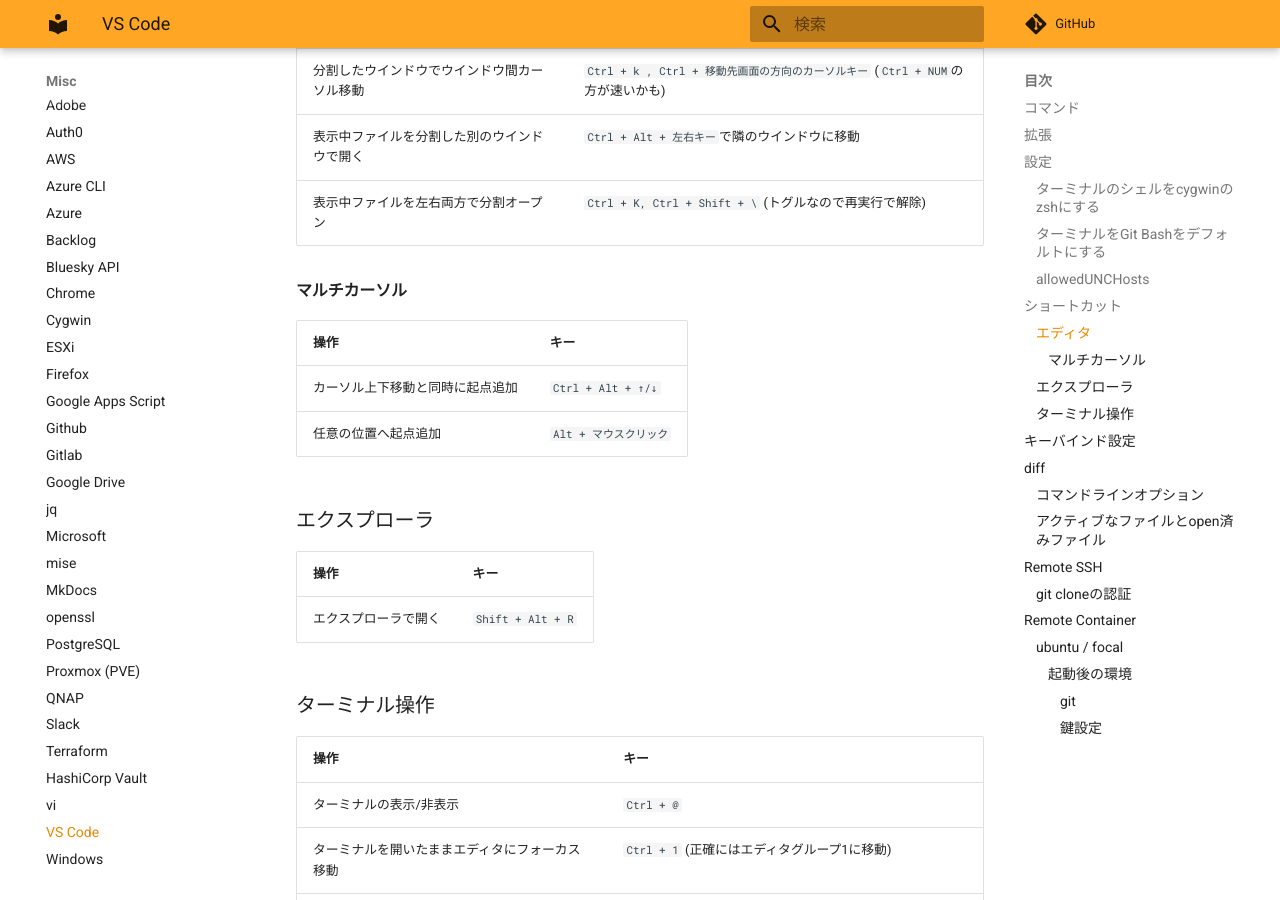
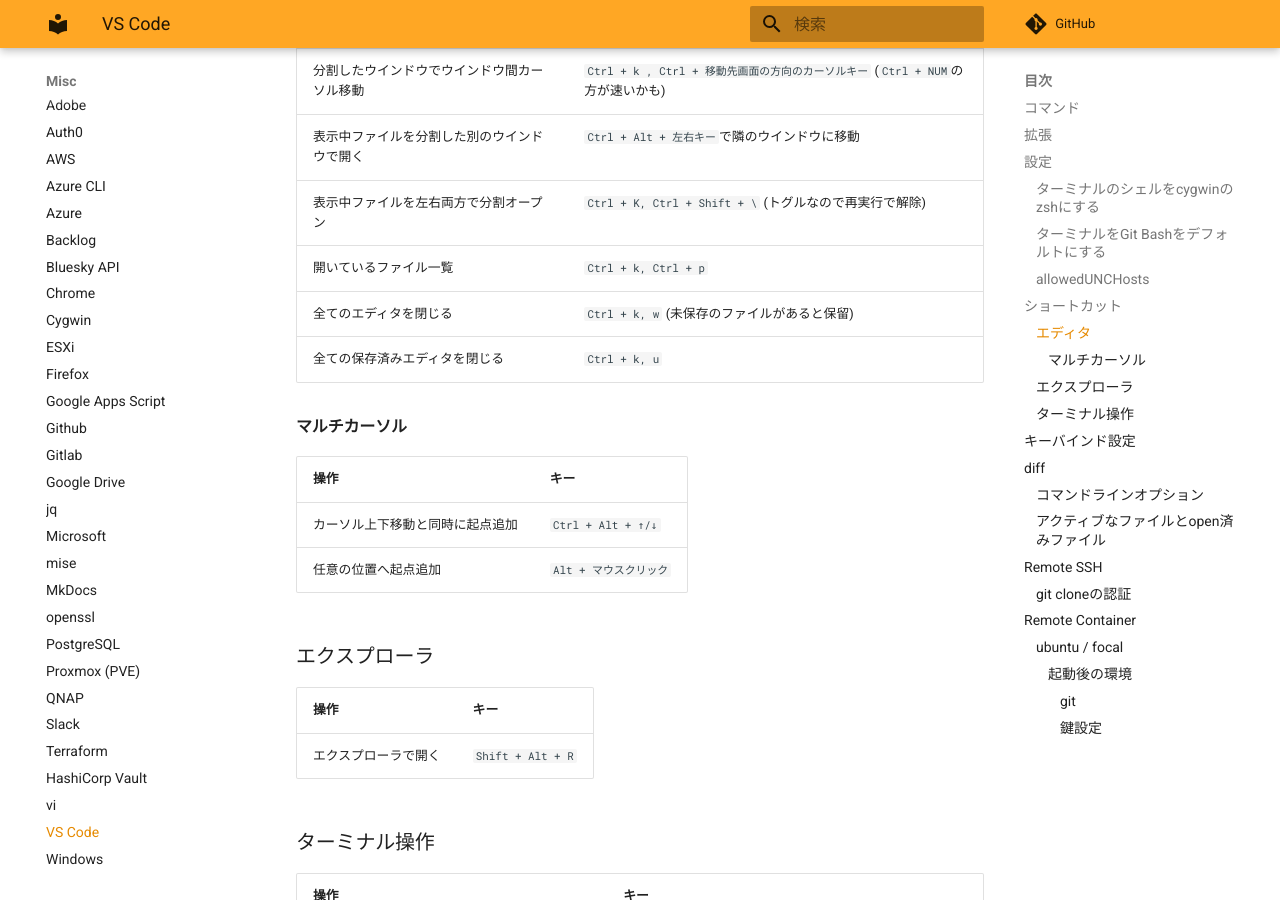
Before and after one commit to zaki-lknr/docs, an MkDocs documentation site: the page built from docs/Misc/vscode.md, in a window 1280 px wide and 900 px high, scrolled down 2955 px. Built offline with MkDocs 1.6.1 and Material for MkDocs 9.7.7, drawn with Linux system fonts in a browser that asks for light colours; comment, search, counter and statistics services are not loaded.

Commit message:
add: misc/vscode: ファイルopen/close系ショートカット

```diff
--- a/docs/Misc/vscode.md
+++ b/docs/Misc/vscode.md
@@ -109,6 +109,9 @@ settings.jsonに直接記載する場合は以下の通り。
 | 分割したウインドウでウインドウ間カーソル移動 | `Ctrl + k , Ctrl + 移動先画面の方向のカーソルキー` (`Ctrl + NUM`の方が速いかも) |
 | 表示中ファイルを分割した別のウインドウで開く | `Ctrl + Alt + 左右キー`で隣のウインドウに移動                            |
 | 表示中ファイルを左右両方で分割オープン    | `Ctrl + K, Ctrl + Shift + \` (トグルなので再実行で解除)               |
+| 開いているファイル一覧            | `Ctrl + k, Ctrl + p`                                      |
+| 全てのエディタを閉じる            | `Ctrl + k, w` (未保存のファイルがあると保留)                            |
+| 全ての保存済みエディタを閉じる        | `Ctrl + k, u`                                             |
 
 #### マルチカーソル
 
```
